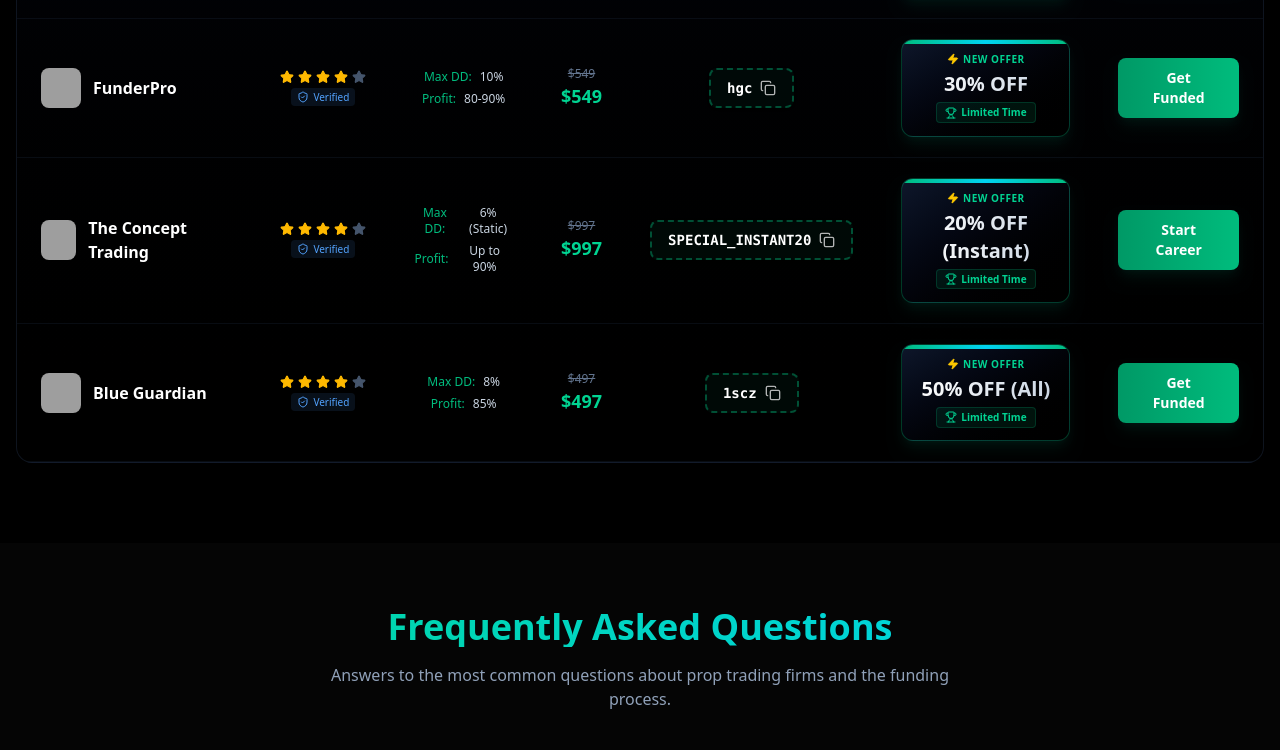
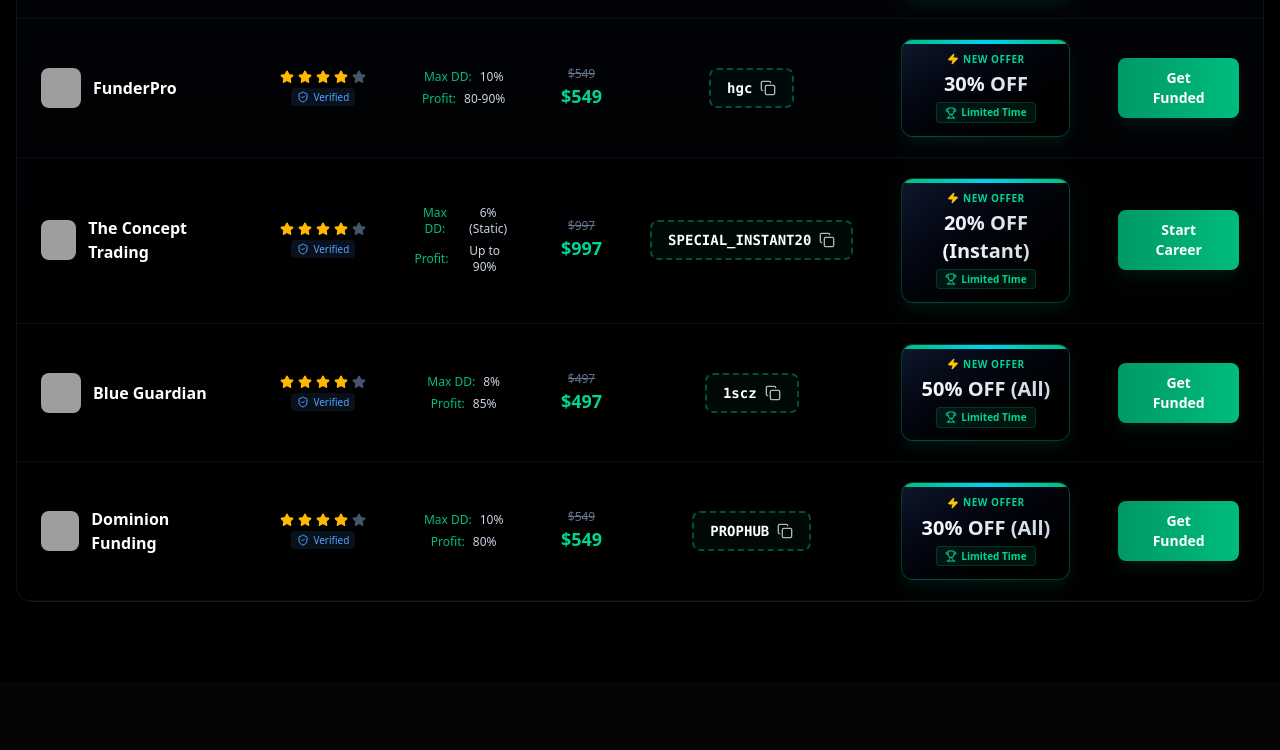
Before and after one commit to dihorulcristy/PropFirm, a Next.js app: page / in a window 1280 px wide. Shown: the part 2360-3110 px from the top of the page. Built offline with nearby package versions, Linux system fonts and the light colour scheme; grey boxes are pictures that could not be loaded.

Commit message:
Update prop firm data: FundedNext, FundingPips, FunderPro, TCT, Blue Guardian, Dominion

```diff
--- a/app/components/ComparisonTable.tsx
+++ b/app/components/ComparisonTable.tsx
@@ -303,6 +303,39 @@
             50000: { price: '$297', oldPrice: '$297' },
             100000: { price: '$497', oldPrice: '$497' },
             200000: { price: '$997', oldPrice: '$997' },
+        }
+    },
+    {
+        id: 9,
+        name: 'Dominion Funding',
+        rating: 4.6,
+        verified: true,
+        rules: { maxDD: '10%', profit: '80%' },
+        price: '$549',
+        oldPrice: '$549',
+        coupon: 'PROPHUB',
+        offer: '30% OFF (All)',
+        action: 'Get Funded',
+        link: '#', // Site compromised, non-functional link
+        logoUrl: 'https://unavatar.io/twitter/DominionFunding',
+        capital: 100000,
+        platform: ['cTrader', 'Match-Trader'],
+        challengeType: '2-Step',
+        instantFunding: false,
+        hftAllowed: false,
+        balanceBasedDD: true,
+        newsTrading: true,
+        cryptoPayout: true,
+        usaAccepted: false,
+        noTimeLimit: true,
+        weeklyPayouts: false,
+        payoutDays: 14,
+        capitalPricing: {
+            7500: { price: '$89', oldPrice: '$89' },
+            10000: { price: '$119', oldPrice: '$119' },
+            25000: { price: '$249', oldPrice: '$249' },
+            50000: { price: '$349', oldPrice: '$349' },
+            100000: { price: '$549', oldPrice: '$549' },
         }
     },
 ];
```
